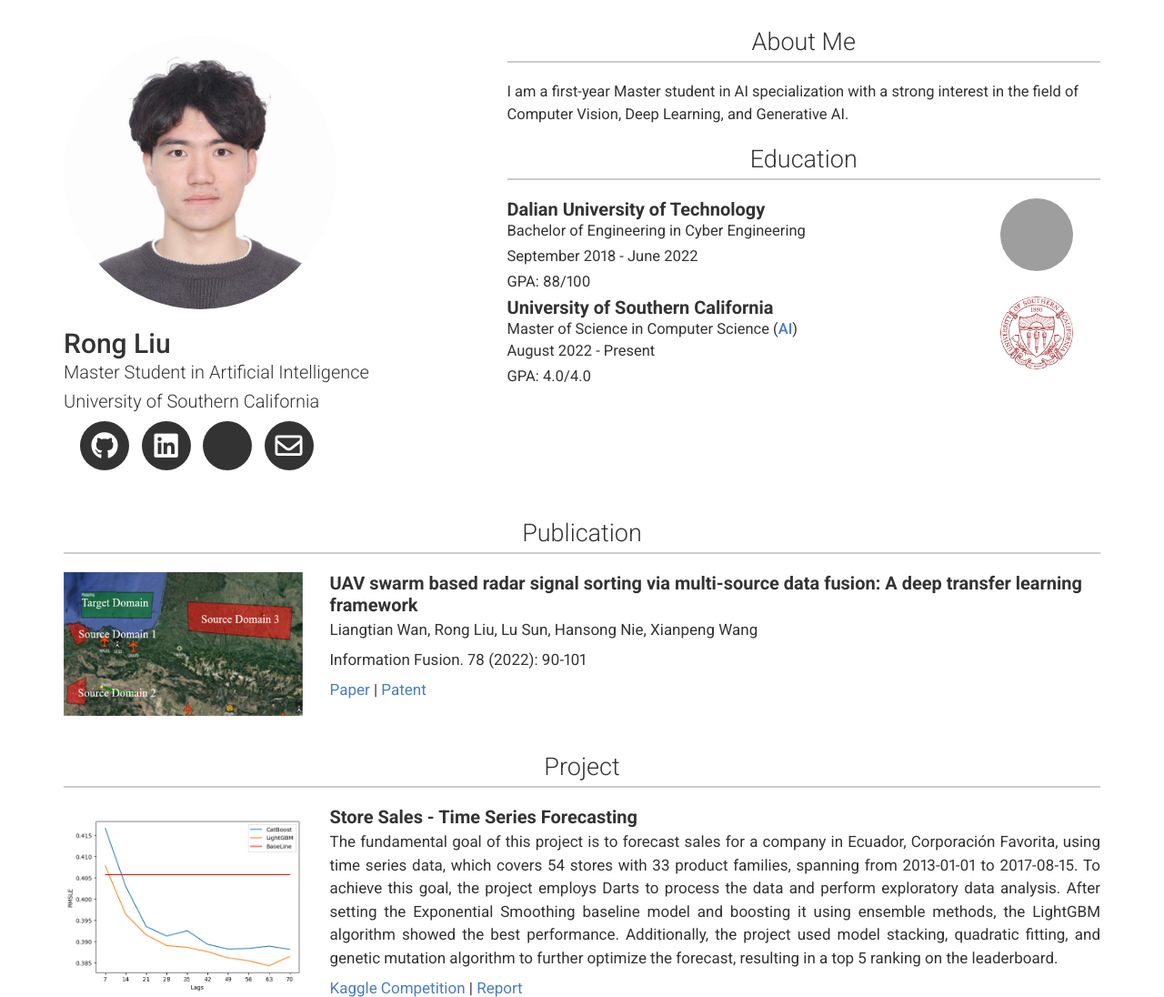
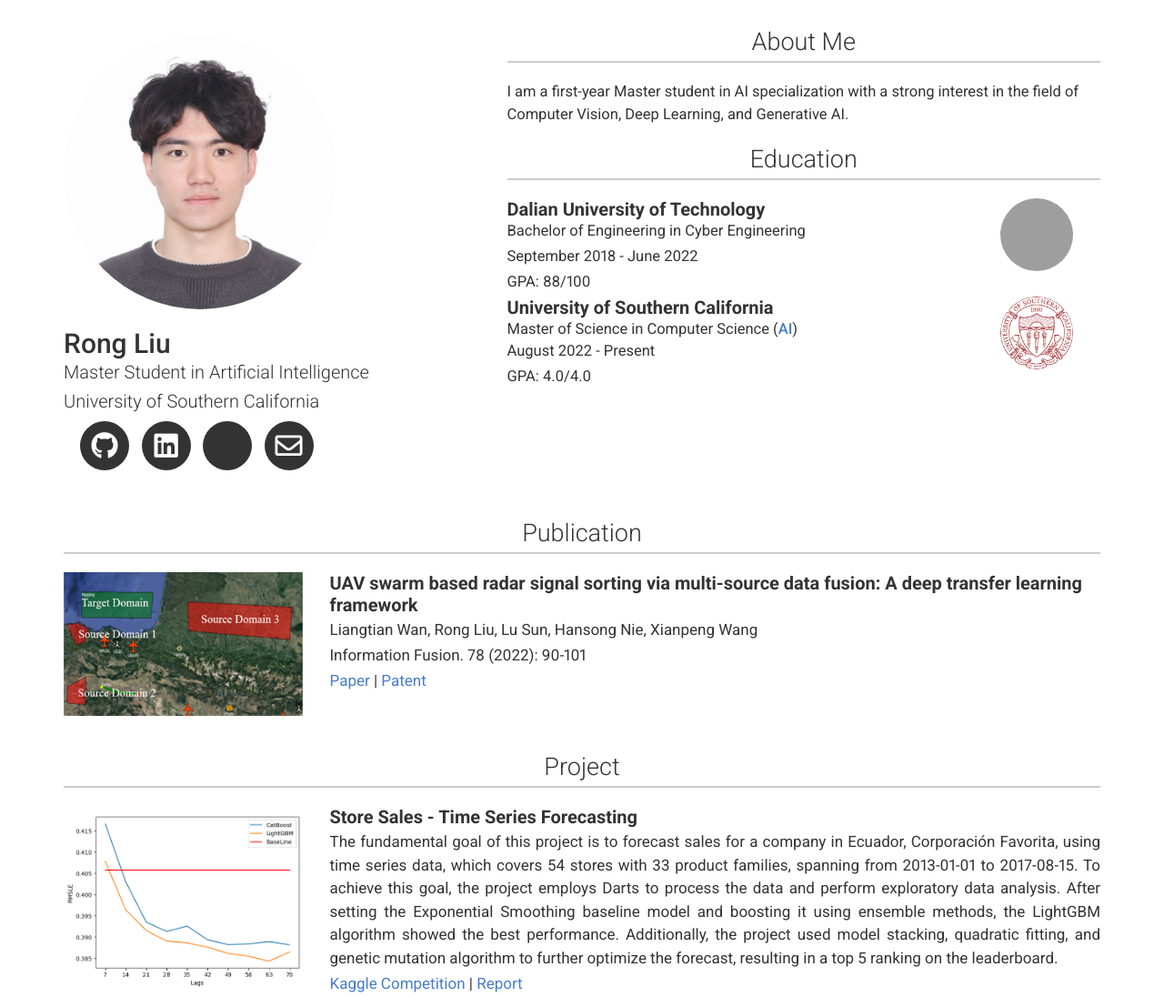
Before and after one commit to RongLiu-Leo/rongliu-leo.github.io, a Jekyll site: the page built from index.md, in a window 1280 px wide. Shown: the top 1096 px of the page at 91% size. Built offline with Jekyll 4.4.1, drawn with Linux system fonts in a browser that asks for light colours; nearby versions of some CDN libraries; a style sheet for code colours, icons or effects is not loaded; grey boxes are pictures that could not be loaded.

Commit message:
Update type.scss

```diff
--- a/_sass/type.scss
+++ b/_sass/type.scss
@@ -23,7 +23,7 @@
 }
 
 p {
-  margin: 0 0 0.75rem; }
+  margin: 0 0 0.25rem; }
 
 a {
   color: #477dca;
```
